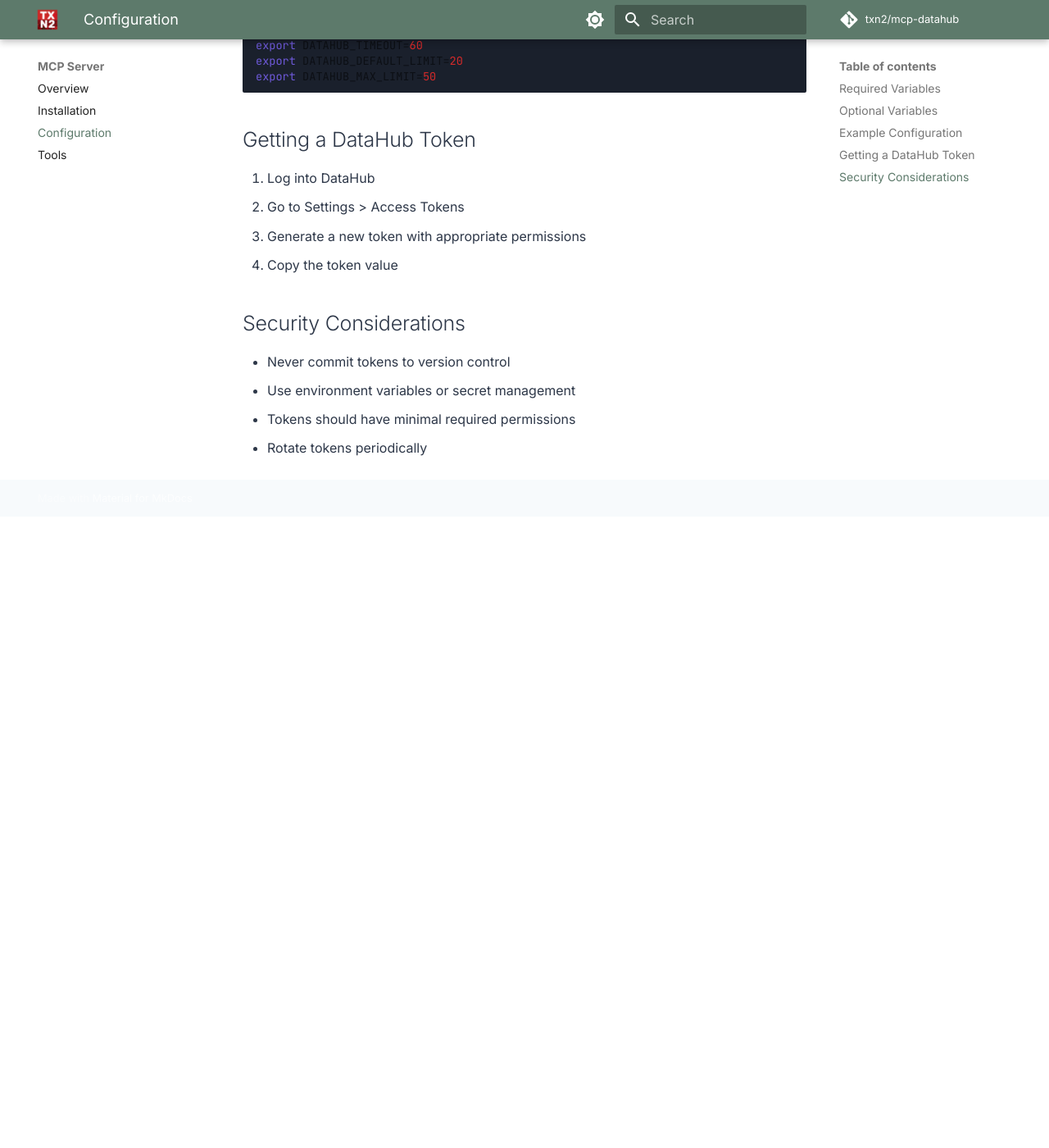
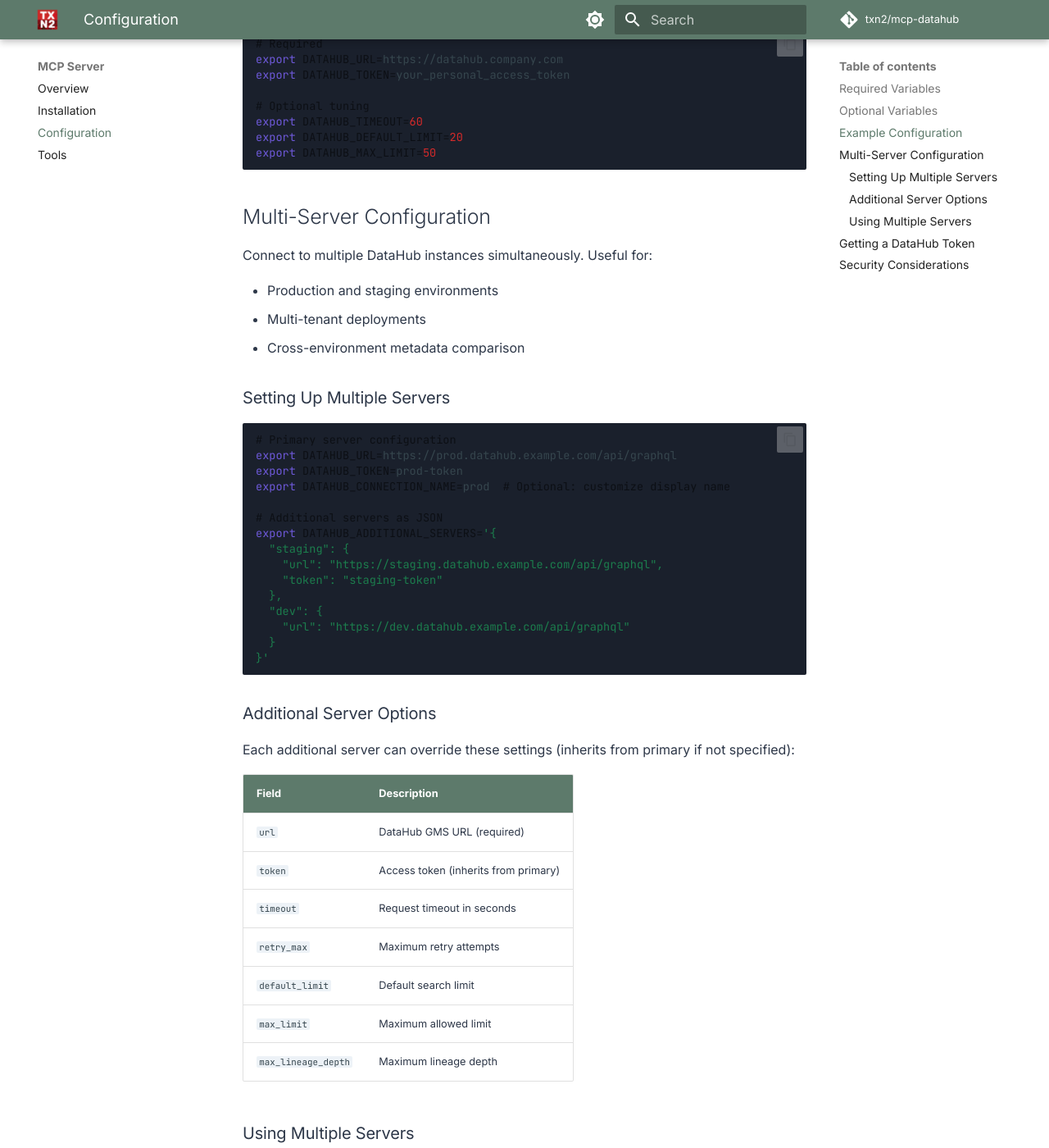
Before and after one commit to txn2/mcp-datahub, an MkDocs documentation site: the page built from docs/server/configuration.md, in a window 1280 px wide and 1400 px high, scrolled down 1043 px. Shown: the whole window at 82% size. Built offline with MkDocs 1.6.1 and Material for MkDocs 9.7.7, drawn with Linux system fonts in a browser that asks for light colours; comment, search, counter and statistics services are not loaded; before the commit the page ends 1673 px from its top, so only the background shows below that; some of the changed text lies outside the part shown.

Commit message:
Update docs with multi-server setup, MCPB install instructions, and enhanced tool usage
- Add detailed instructions for installing MCPB bundles on Claude Desktop.
- Document new multi-server functionality and configuration options.
- Include `connection` parameter support across tools and examples for targeting specific servers.
- Highlight `datahub_list_connections` for server discovery.

````diff
--- a/docs/server/configuration.md
+++ b/docs/server/configuration.md
@@ -18,6 +18,8 @@ All configuration is done through environment variables.
 | `DATAHUB_DEFAULT_LIMIT` | Default search result limit | `10` |
 | `DATAHUB_MAX_LIMIT` | Maximum allowed limit | `100` |
 | `DATAHUB_MAX_LINEAGE_DEPTH` | Maximum lineage traversal depth | `5` |
+| `DATAHUB_CONNECTION_NAME` | Display name for primary connection | `datahub` |
+| `DATAHUB_ADDITIONAL_SERVERS` | JSON map of additional servers | (empty) |
 
 ## Example Configuration
 
@@ -30,6 +32,59 @@ export DATAHUB_TOKEN=your_personal_access_token
 export DATAHUB_TIMEOUT=60
 export DATAHUB_DEFAULT_LIMIT=20
 export DATAHUB_MAX_LIMIT=50
+```
+
+## Multi-Server Configuration
+
+Connect to multiple DataHub instances simultaneously. Useful for:
+
+- Production and staging environments
+- Multi-tenant deployments
+- Cross-environment metadata comparison
+
+### Setting Up Multiple Servers
+
+```bash
+# Primary server configuration
+export DATAHUB_URL=https://prod.datahub.example.com/api/graphql
+export DATAHUB_TOKEN=prod-token
+export DATAHUB_CONNECTION_NAME=prod  # Optional: customize display name
+
+# Additional servers as JSON
+export DATAHUB_ADDITIONAL_SERVERS='{
+  "staging": {
+    "url": "https://staging.datahub.example.com/api/graphql",
+    "token": "staging-token"
+  },
+  "dev": {
+    "url": "https://dev.datahub.example.com/api/graphql"
+  }
+}'
+```
+
+### Additional Server Options
+
+Each additional server can override these settings (inherits from primary if not specified):
+
+| Field | Description |
+|-------|-------------|
+| `url` | DataHub GMS URL (required) |
+| `token` | Access token (inherits from primary) |
+| `timeout` | Request timeout in seconds |
+| `retry_max` | Maximum retry attempts |
+| `default_limit` | Default search limit |
+| `max_limit` | Maximum allowed limit |
+| `max_lineage_depth` | Maximum lineage depth |
+
+### Using Multiple Servers
+
+1. Use `datahub_list_connections` to see available connections
+2. Pass the `connection` parameter to any tool to target a specific server
+3. If `connection` is omitted, the default (primary) server is used
+
+```
+# Example: Search staging server
+datahub_search query="customers" connection="staging"
 ```
 
 ## Getting a DataHub Token
````
Also changed, not shown: README.md (+8 -2 lines), docs/server/installation.md (+43 -4 lines), docs/server/tools.md (+49 -2 lines).
